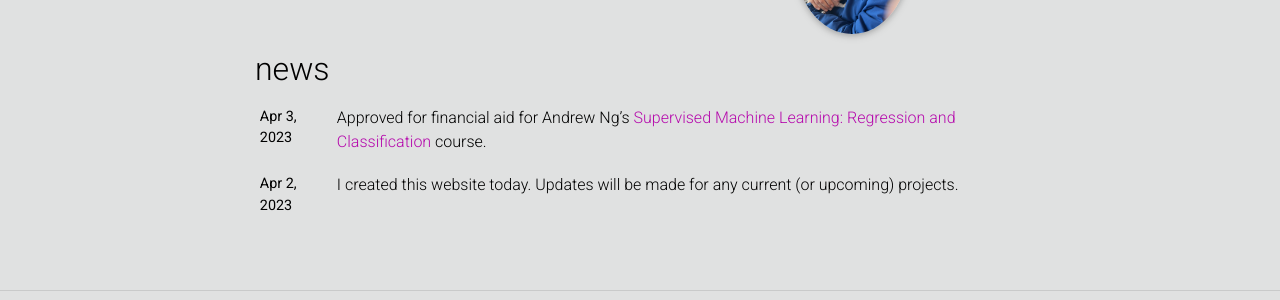
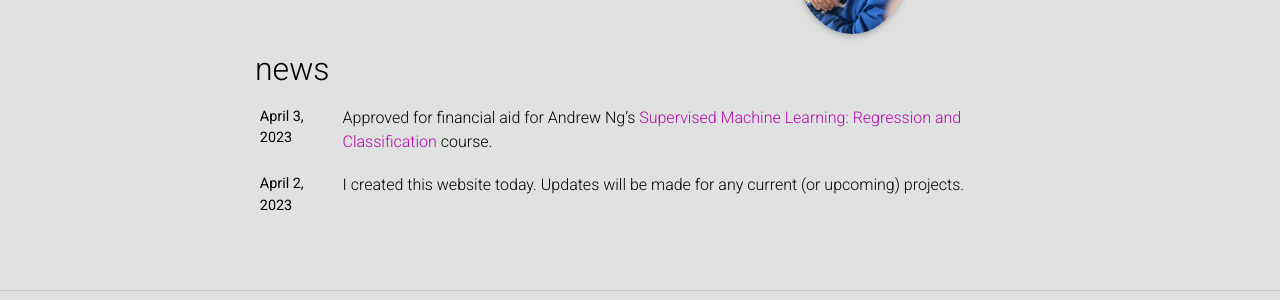
Before and after one commit to BMCARDONA/bmcardona.github.io, a Jekyll site: the page built from _pages/about.md, in a window 1280 px wide. Shown: the part 290-590 px from the top of the page. Built offline with Jekyll 4.4.1, drawn with Linux system fonts in a browser that asks for light colours; full-size pictures stand in for the smaller copies a plugin makes; comment, search, counter and statistics services are not loaded; a style sheet for code colours, icons or effects is not loaded.

Commit message:
use entire month name for news

```diff
--- a/_includes/news.html
+++ b/_includes/news.html
@@ -12,7 +12,7 @@
               {% endif %}
               {% for item in news limit: news_limit %}
                 <tr>
-                  <th scope="row">{{ item.date | date: "%b %-d, %Y" }}</th>
+                  <th scope="row">{{ item.date | date: "%B %-d, %Y" }}</th>
                   <td>
                     {% if item.inline -%}
                       {{ item.content | remove: '<p>' | remove: '</p>' | emojify }}
```
